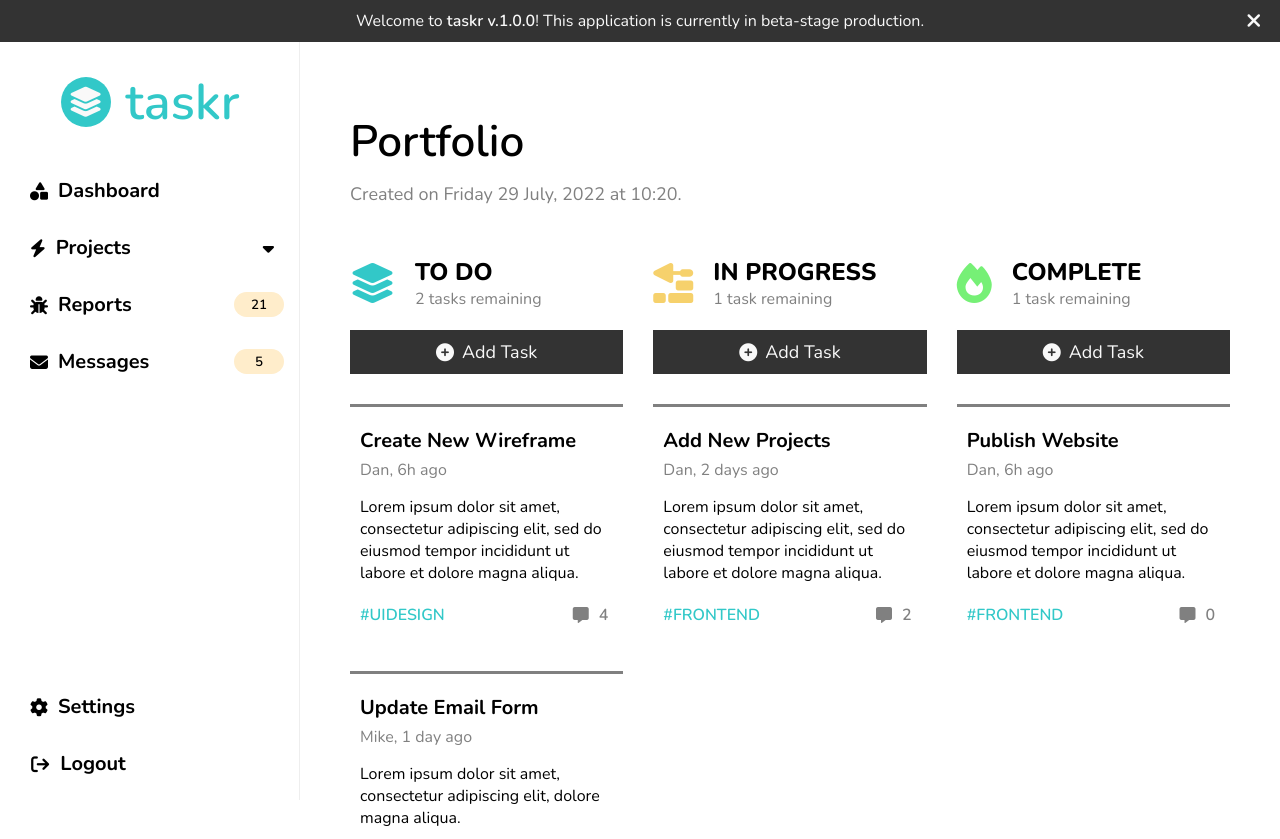
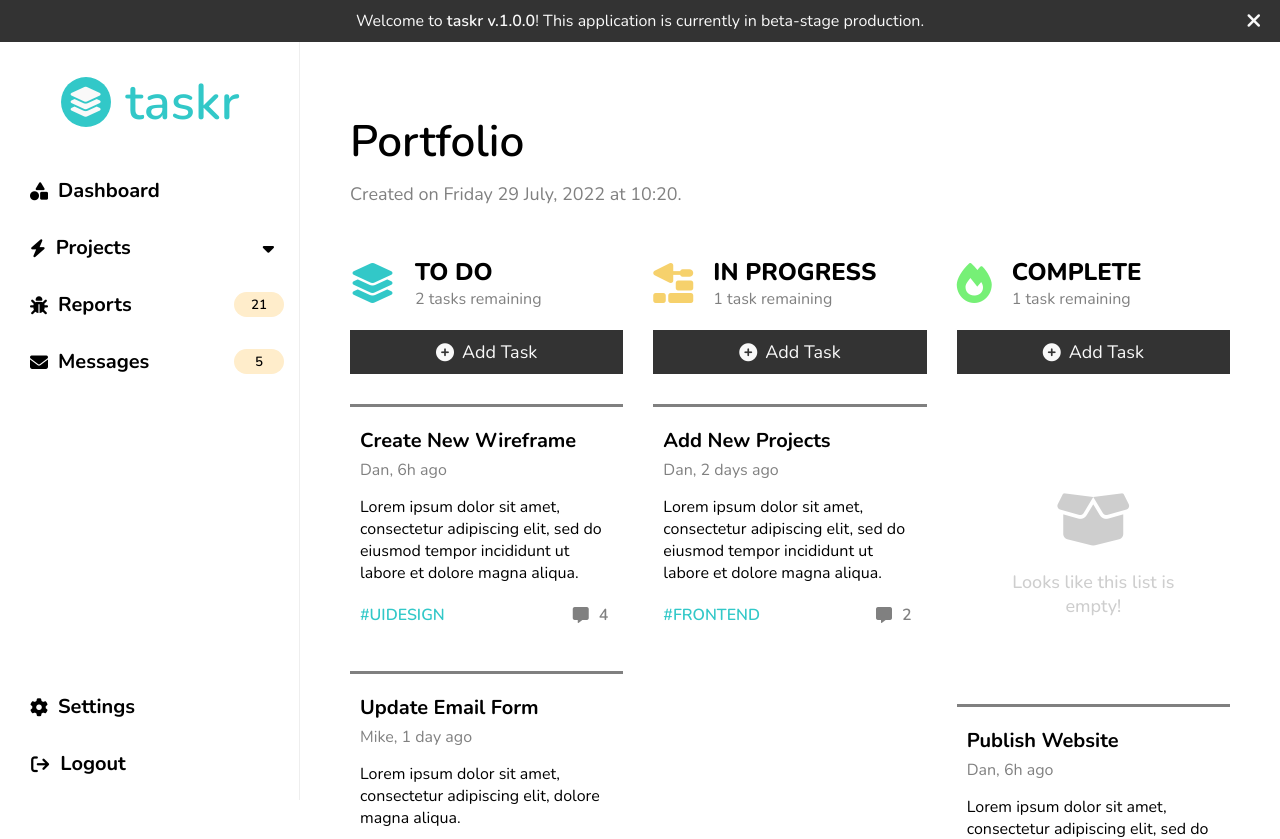
Before and after one commit to Web-Dev-Dan/taskr, a React (Create React App) app: page / in a window 1280 px wide. Shown: the top 839 px of the page. Built offline with nearby package versions, Linux system fonts and the light colour scheme.

Commit message:
Created EmptyListDisplay component

```diff
--- a/src/components/Main/ProjectContainer/EmptyListDisplay.css
+++ b/src/components/Main/ProjectContainer/EmptyListDisplay.css
@@ -0,0 +1,25 @@
+.list-item--empty {
+    color: var(--color-gray-dark);
+    width: 100%;
+    height: 300px;
+    display: flex;
+    flex-direction: column;
+    justify-content: center;
+    align-items: center;
+}
+
+.list-item--empty:hover {
+    background-color: var(--color-light);
+}
+
+.empty-list__icon {
+    font-size: 60px;
+    margin-bottom: 20px;
+}
+
+.empty-list__text {
+    font-size: 1.8rem;
+    font-weight: 500;
+    text-align: center;
+    max-width: 200px;
+}
--- a/src/components/Main/ProjectContainer/EmptyListDisplay.js
+++ b/src/components/Main/ProjectContainer/EmptyListDisplay.js
@@ -0,0 +1,13 @@
+
+import './EmptyListDisplay.css';
+
+function EmptyListDisplay() {
+    return (
+        <div className="list-item--empty">
+            <i className="empty-list__icon fa-solid fa-box-open"></i>
+            <p className="empty-list__text">Looks like this list is empty!</p>
+        </div>
+    )
+}
+
+export default EmptyListDisplay;
--- a/src/components/Main/ProjectContainer/ProjectContainer.js
+++ b/src/components/Main/ProjectContainer/ProjectContainer.js
@@ -1,5 +1,6 @@
 
 import { useState } from 'react';
+import EmptyListDisplay from './EmptyListDisplay';
 import ListItem from './ListItem';
 import './ProjectContainer.css';
 
@@ -100,6 +101,7 @@ function ProjectContainer({
                     {/* List */}
                     <div className="list list--complete">
                         {/* List Items */}
+                        {projectComplete.length !== 0 && <EmptyListDisplay />}
                         {projectComplete.map(item => <ListItem
                             key={item.id}
                             title={item.name}
```
